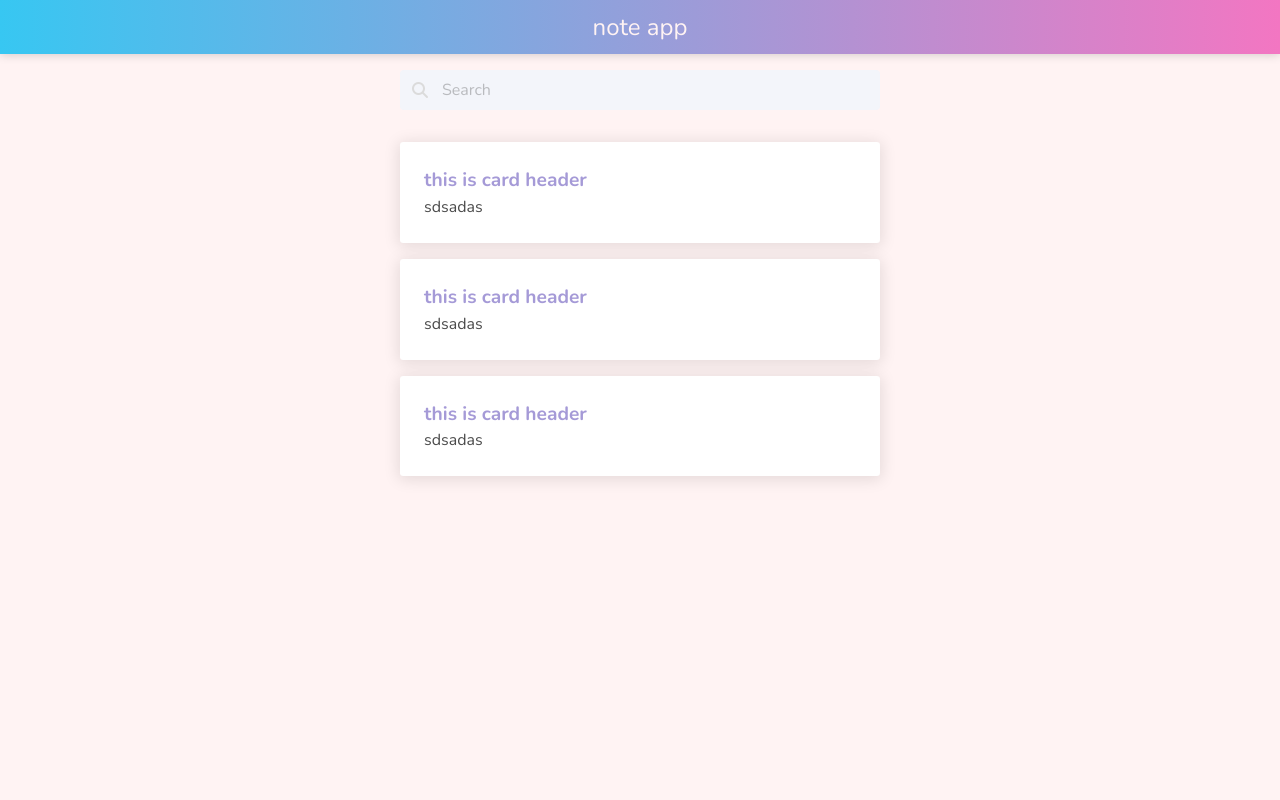
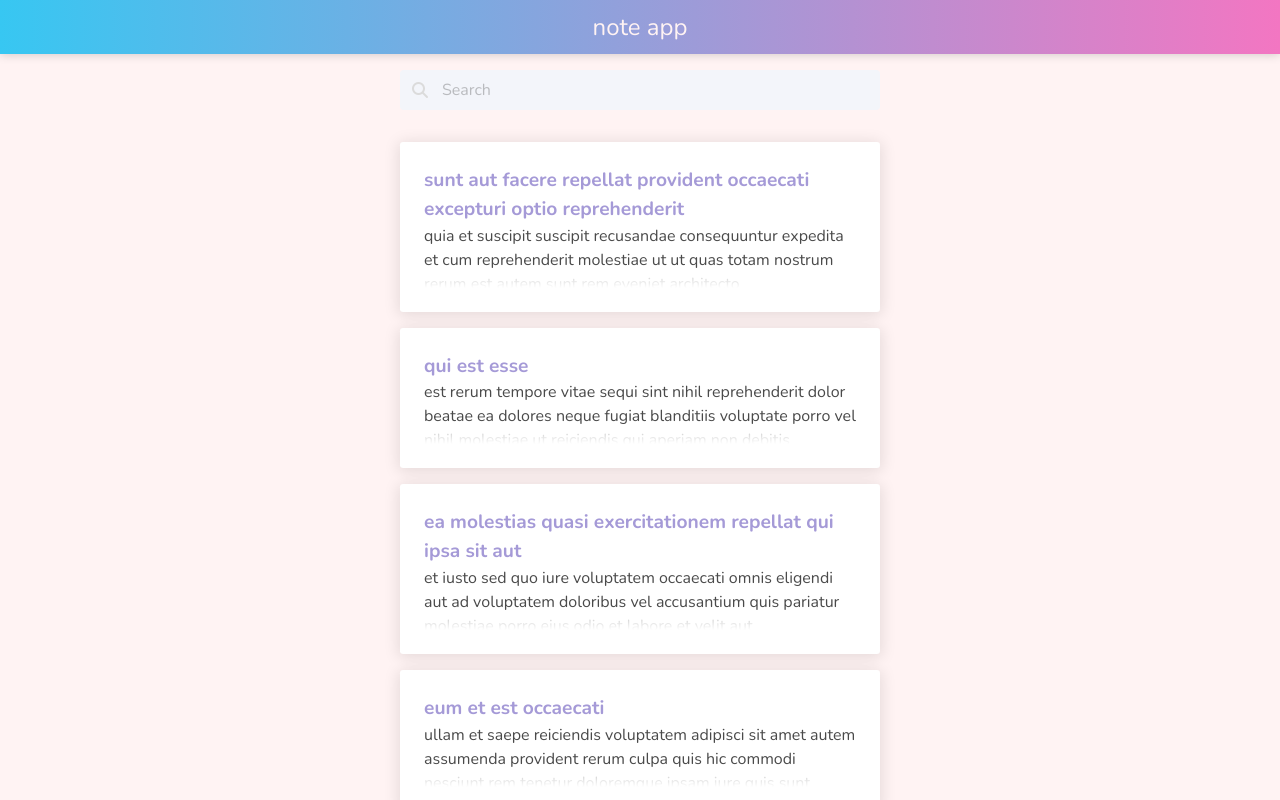
Before and after one commit to aidfromdeagland/todo-ang, an Angular app: page / in a window 1280 px wide. Built offline with nearby package versions, Linux system fonts and the light colour scheme.

Commit message:
feat: add note-details template/styling

```diff
--- a/src/app/app-routing.module.ts
+++ b/src/app/app-routing.module.ts
@@ -2,11 +2,15 @@ import { NgModule } from '@angular/core';
 import { Routes, RouterModule } from '@angular/router';
 import { NotesListComponent } from './pages/notes-list/notes-list.component';
 import { MainLayoutComponent } from './pages/main-layout/main-layout.component';
+import {NoteDetailsComponent} from './pages/note-details/note-details.component';
 
 const routes: Routes = [
   { path: '',
     component: MainLayoutComponent,
-    children: [{ path: '', component: NotesListComponent }]
+    children: [
+      { path: '', component: NotesListComponent },
+      { path: ':id', component: NoteDetailsComponent }
+      ]
   }
 ];
 
--- /dev/null
+++ b/src/app/mockData.ts
@@ -0,0 +1,71 @@
+interface Note {
+  userId: number;
+  id: number;
+  title: string;
+  body: string;
+}
+
+const mockData: Note[] = [
+  {
+    userId: 1,
+    id: 1,
+    title: 'sunt aut facere repellat provident occaecati excepturi optio reprehenderit',
+    body: 'quia et suscipit\nsuscipit recusandae consequuntur expedita et cum\nreprehenderit molestiae ut ut quas totam\nnostrum rerum est autem sunt rem eveniet architecto'
+  },
+  {
+    userId: 1,
+    id: 2,
+    title: 'qui est esse',
+    body: 'est rerum tempore vitae\nsequi sint nihil reprehenderit dolor beatae ea dolores neque\nfugiat blanditiis voluptate porro vel nihil molestiae ut reiciendis\nqui aperiam non debitis possimus qui neque nisi nulla'
+  },
+  {
+    userId: 1,
+    id: 3,
+    title: 'ea molestias quasi exercitationem repellat qui ipsa sit aut',
+    body: 'et iusto sed quo iure\nvoluptatem occaecati omnis eligendi aut ad\nvoluptatem doloribus vel accusantium quis pariatur\nmolestiae porro eius odio et labore et velit aut'
+  },
+  {
+    userId: 1,
+    id: 4,
+    title: 'eum et est occaecati',
+    body: 'ullam et saepe reiciendis voluptatem adipisci\nsit amet autem assumenda provident rerum culpa\nquis hic commodi nesciunt rem tenetur doloremque ipsam iure\nquis sunt voluptatem rerum illo velit'
+  },
+  {
+    userId: 1,
+    id: 5,
+    title: 'nesciunt quas odio',
+    body: 'repudiandae veniam quaerat sunt sed\nalias aut fugiat sit autem sed est\nvoluptatem omnis possimus esse voluptatibus quis\nest aut tenetur dolor neque'
+  },
+  {
+    userId: 1,
+    id: 6,
+    title: 'dolorem eum magni eos aperiam quia',
+    body: 'ut aspernatur corporis harum nihil quis provident sequi\nmollitia nobis aliquid molestiae\nperspiciatis et ea nemo ab reprehenderit accusantium quas\nvoluptate dolores velit et doloremque molestiae'
+  },
+  {
+    userId: 1,
+    id: 7,
+    title: 'magnam facilis autem',
+    body: 'dolore placeat quibusdam ea quo vitae\nmagni quis enim qui quis quo nemo aut saepe\nquidem repellat excepturi ut quia\nsunt ut sequi eos ea sed quas'
+  },
+  {
+    userId: 1,
+    id: 8,
+    title: 'dolorem dolore est ipsam',
+    body: 'dignissimos aperiam dolorem qui eum\nfacilis quibusdam animi sint suscipit qui sint possimus cum\nquaerat magni maiores excepturi\nipsam ut commodi dolor voluptatum modi aut vitae'
+  },
+  {
+    userId: 1,
+    id: 9,
+    title: 'nesciunt iure omnis dolorem tempora et accusantium',
+    body: 'consectetur animi nesciunt iure dolore\nenim quia ad\nveniam autem ut quam aut nobis\net est aut quod aut provident voluptas autem voluptas'
+  },
+  {
+    userId: 1,
+    id: 10,
+    title: 'optio molestias id quia eum',
+    body: 'quo et expedita modi cum officia vel magni\ndoloribus qui repudiandae\nvero nisi sit\nquos veniam quod sed accusamus veritatis error'
+  }
+];
+
+export default mockData;
--- a/src/app/note-card/note-card.component.html
+++ b/src/app/note-card/note-card.component.html
@@ -1,9 +1,9 @@
 <div class="note-card-container" #container>
   <div class="note-card-content">
-    <h3 class="note-card-title">this is card header</h3>
+    <h3 class="note-card-title">{{title}}</h3>
     <div #bodyText class="note-card-body">
       <p class="note-card-text">
-        sdsadas
+        {{body}}
       </p>
       <div #truncator class="note-card-fadeout"></div>
     </div>
--- a/src/app/note-card/note-card.component.ts
+++ b/src/app/note-card/note-card.component.ts
@@ -1,4 +1,4 @@
-import {AfterViewInit, Component, ElementRef, OnInit, Renderer2, ViewChild} from '@angular/core';
+import {AfterViewInit, Component, ElementRef, Input, OnInit, Renderer2, ViewChild} from '@angular/core';
 
 @Component({
   selector: 'app-note-card',
@@ -6,6 +6,9 @@ import {AfterViewInit, Component, ElementRef, OnInit, Renderer2, ViewChild} from
   styleUrls: ['./note-card.component.scss']
 })
 export class NoteCardComponent implements OnInit, AfterViewInit {
+
+  @Input() title: string;
+  @Input() body: string;
 
   @ViewChild('truncator') truncator: ElementRef<HTMLElement>;
   @ViewChild('bodyText') bodyText: ElementRef<HTMLElement>;
--- /dev/null
+++ b/src/app/pages/note-details/note-details.component.html
@@ -0,0 +1,26 @@
+<div class="form-container">
+  <form #noteForm="ngForm" (ngSubmit)="submit(noteForm)">
+    <div class="field">
+      <label class="label">Title</label>
+      <div class="control">
+        <input type="text" name="title" [ngModel]="note.title" required class="input">
+      </div>
+    </div>
+    <div class="field">
+      <label class="label">Body</label>
+      <div class="control">
+        <textarea class="textarea" name="body" [ngModel]="note.body"></textarea>
+      </div>
+    </div>
+
+    <div class="field is-grouped is-pulled-right">
+      <div class="control">
+        <button class="button is-text" type="button">Cancel</button>
+      </div>
+      <div class="control">
+        <button class="button is-success" type="submit" [disabled]="!noteForm.valid">Save</button>
+      </div>
+    </div>
+
+  </form>
+</div>
--- /dev/null
+++ b/src/app/pages/note-details/note-details.component.scss
@@ -0,0 +1,20 @@
+@import "../../../scaffolding";
+
+.form-container {
+  margin: 0 auto;
+  max-width: 480px;
+  display: flex;
+  flex-direction: column;
+  padding-top: 1em;
+}
+
+input, textarea {
+  &.ng-invalid.ng-touched {
+    border-color: $light-red;
+    box-shadow: none;
+
+    &:focus {
+      box-shadow: 0 0 0 2px rgba($light-red, 0.2);
+    }
+  }
+}
--- /dev/null
+++ b/src/app/pages/note-details/note-details.component.ts
@@ -0,0 +1,23 @@
+import { Component, OnInit } from '@angular/core';
+import { NgForm } from '@angular/forms';
+import { Note } from '../../shared/note.model';
+
+@Component({
+  selector: 'app-note-details',
+  templateUrl: './note-details.component.html',
+  styleUrls: ['./note-details.component.scss']
+})
+export class NoteDetailsComponent implements OnInit {
+
+  public note: Note;
+
+  constructor() { }
+
+  ngOnInit(): void {
+    this.note = new Note();
+  }
+
+  submit(form: NgForm): void {
+    console.log(form);
+  }
+}
--- a/src/app/pages/notes-list/notes-list.component.html
+++ b/src/app/pages/notes-list/notes-list.component.html
@@ -11,8 +11,6 @@
   </div>
 
   <div class="notes-list">
-    <app-note-card></app-note-card>
-    <app-note-card></app-note-card>
-    <app-note-card></app-note-card>
+    <app-note-card *ngFor="let note of mockData" [title]="note.title" [body]="note.body"></app-note-card>
   </div>
 </div>
--- a/src/app/pages/notes-list/notes-list.component.ts
+++ b/src/app/pages/notes-list/notes-list.component.ts
@@ -1,4 +1,5 @@
 import { Component, OnInit } from '@angular/core';
+import mockData from '../../mockData';
 
 @Component({
   selector: 'app-notes-list',
@@ -7,6 +8,8 @@ import { Component, OnInit } from '@angular/core';
 })
 export class NotesListComponent implements OnInit {
 
+  public mockData = mockData;
+
   constructor() { }
 
   ngOnInit(): void {
--- /dev/null
+++ b/src/app/shared/note.model.ts
@@ -0,0 +1,4 @@
+export class Note {
+  public title: string;
+  public body: string;
+}
--- a/src/scaffolding.scss
+++ b/src/scaffolding.scss
@@ -10,6 +10,7 @@ $blue: #37c7f2;
 
 $light-red: #ff5474;
 $light: #fff3f3;
+$green: #0bf387;
 
 // Update Bulma's global variables
 $family-sans-serif: "Nunito", sans-serif;
```
Also changed, not shown: src/app/app.module.ts (+6 -2 lines).
